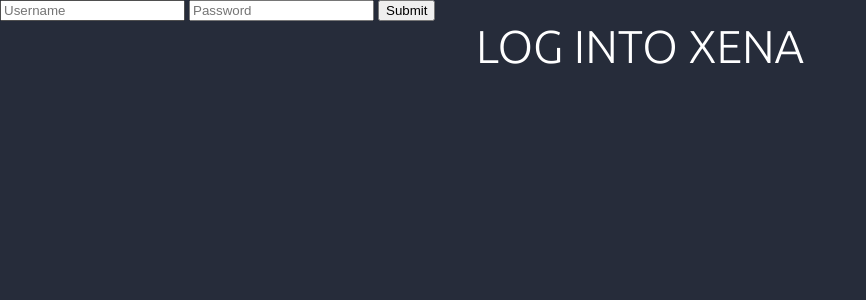
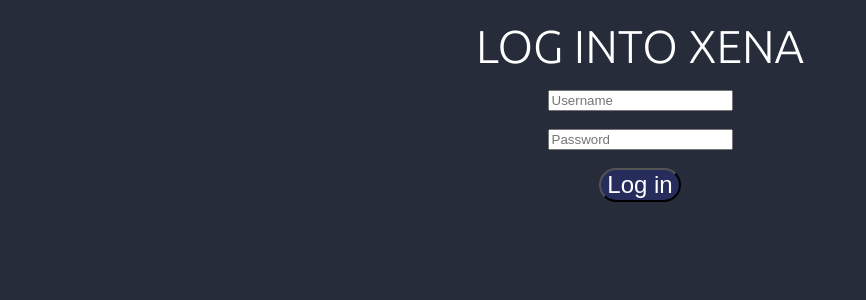
Before and after one commit to Cryp70m4n/xena, a Flask app: template server_side/templates/login.html in a window 1280 px wide. Shown: the top 300 px of the page, without its empty margins (0-866 px from the left). Run offline with Flask 2, Linux system fonts and the light colour scheme; the template is opened without the code that fills it, so the values that code supplies are empty; parts of the project's set-up code (start-up, migrations or seed data) failed here and were passed over.

Commit message:
Started working around frontend but too lazy

```diff
--- a/server_side/static/styles/login_styles.css
+++ b/server_side/static/styles/login_styles.css
@@ -18,6 +18,32 @@ body {
 	color: white;
 }
 
+.user_password_form {
+  text-align: center;
+}
+
+.user_password_form .form_button {
+  background: #262c5b;
+  font-size: 24px;
+  color: #fff;
+  border-radius: 18px;
+  transition: transform 0.3s ease;
+}
+
+.user_password_form .btn-1::after, .btn-1::before {
+  content: "";
+  position: absolute;
+  opacity: 0.3;
+  background: #262c5b;
+  border-radius: inherit;
+  width: 100%;
+  height: 100%;
+  left: 0;
+  bottom: 0;
+  z-index: -1;
+  transition: transform 0.3s ease;
+}
+
 
 @media screen and (max-width: 600px) {
   .title {
--- a/server_side/templates/login.html
+++ b/server_side/templates/login.html
@@ -1,4 +1,3 @@
-<!DOCTYPE html>
 <html lang="en">
     <head>
         <meta charset="UTF-8" />
@@ -9,11 +8,21 @@
     </head>
     <body>
         <p class="title" id="title">LOG INTO XENA</p>
-		<form action="/authentication" method="POST" id="user_password_form">
+        <br>
+        <br>
+        <br>
+        <br>
+        <br>
+
+        <form action="/authentication" method="POST" class="user_password_form" id="user_password_form">
             <input type="text" placeholder="Username" id="username">
+            <br>
+            <br>
             <input type="password" placeholder="Password" id="password">
+            <br>
+            <br>
+            <button type="button" class="form_button" onclick="submitform()">Log in</button>
 
-			<input value="Submit" type="button" onclick="submitform()">
         </form>
         <script src="/static/js/login.js"></script>
     </body>
```
Also changed, not shown: 2 other files. Lines whose indentation alone changed are shown as unchanged.
